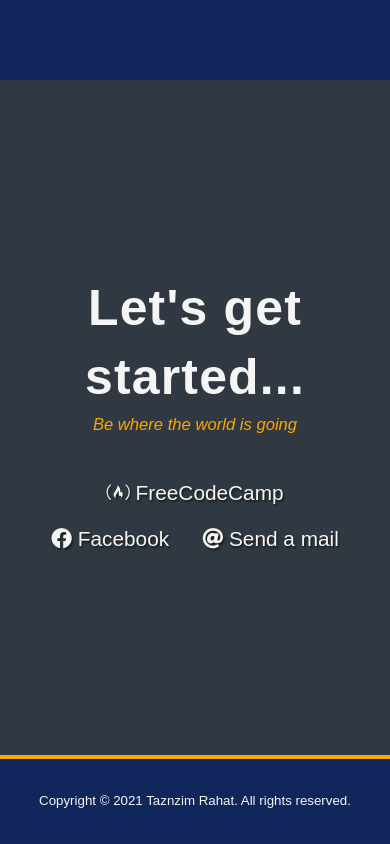
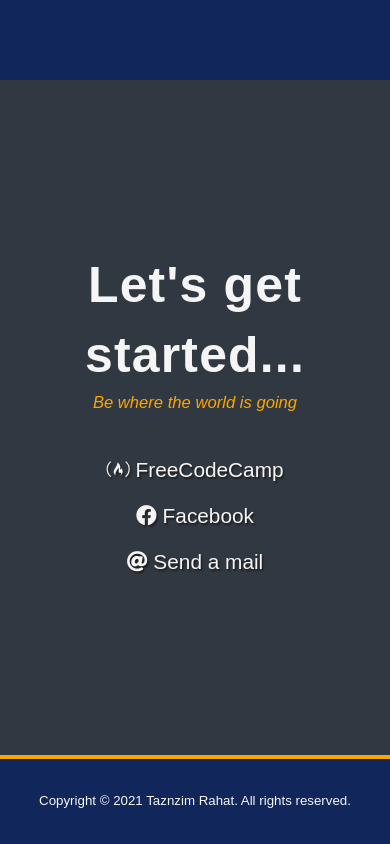
Before and after one commit to tanzimRahat/tanzimRahat.github.io, a plain HTML site: page index.html in a window 390 px wide. Shown: the part 2529-3373 px from the top of the page. Drawn offline with Linux system fonts and the light colour scheme.

Commit message:
Update Portfolio.css

```diff
--- a/Portfolio.css
+++ b/Portfolio.css
@@ -268,6 +268,14 @@
   flex-wrap: wrap;
 }
 
+@media (max-width: 28.75em) {
+  .contact-links {
+    display: flex;
+    justify-content: center;
+    flex-direction: column;
+  }
+}
+
 .contact-details {
   font-size: 2.5rem;
   text-shadow: 1.5px 1.5px 1.5px #1f1f1f;
```
